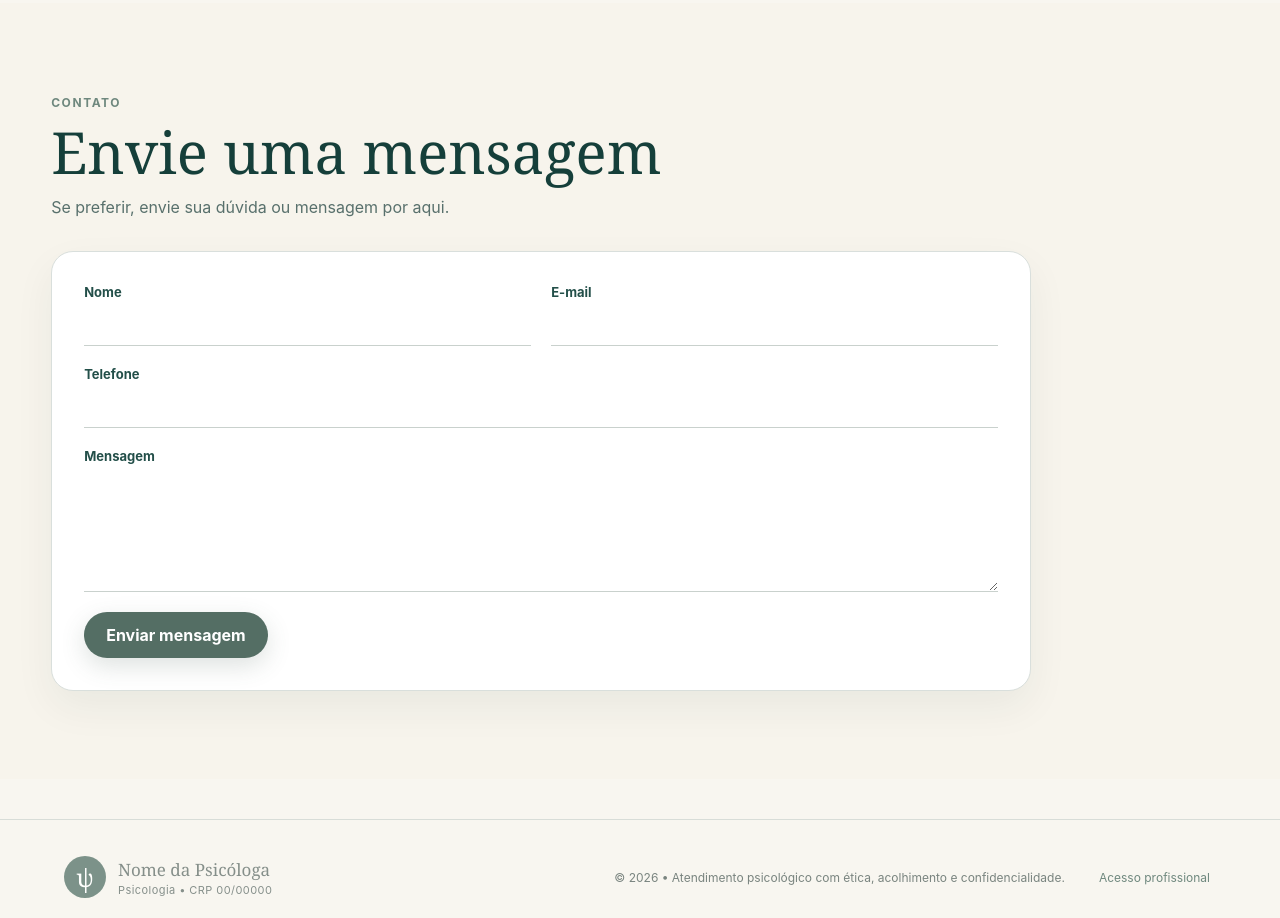
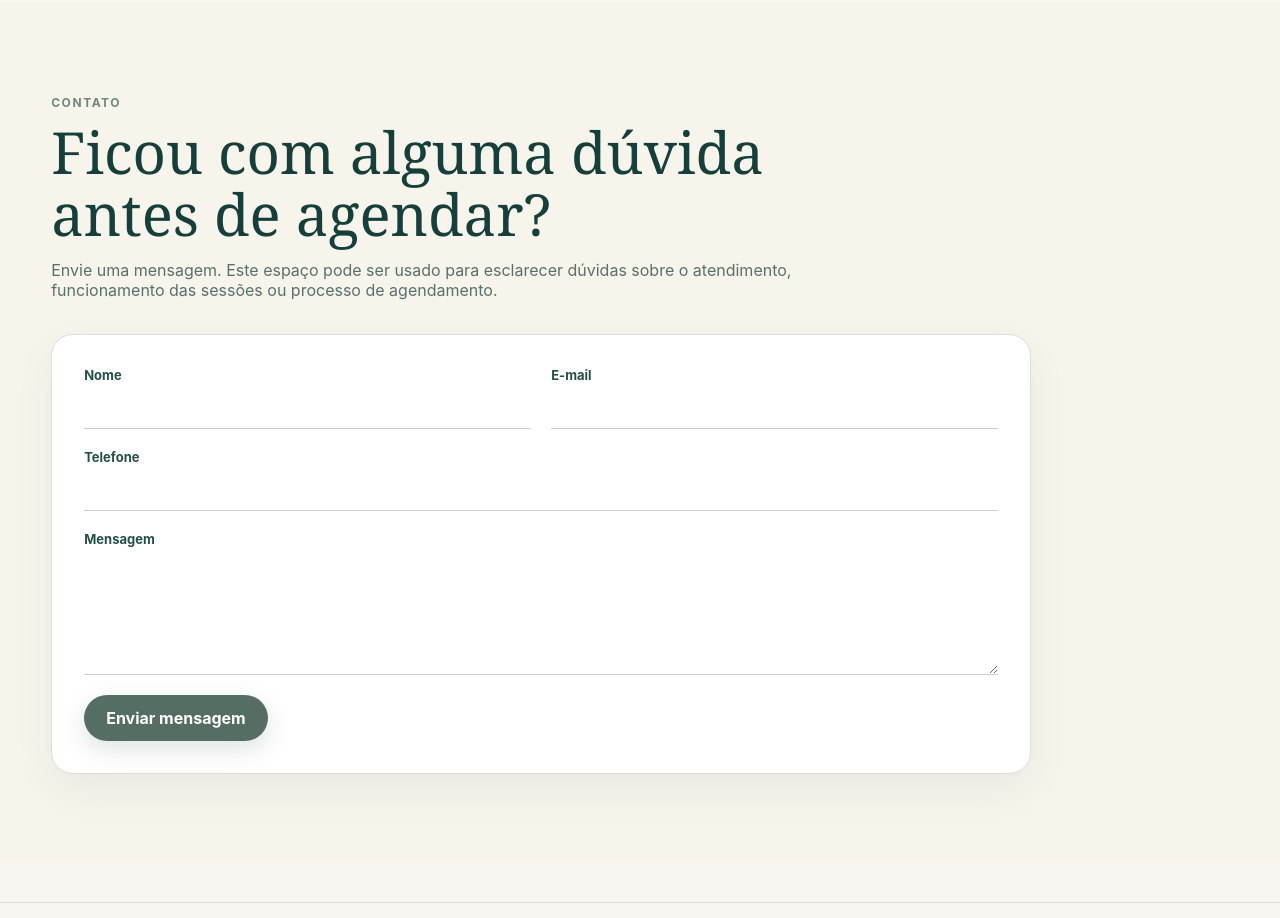
Before and after one commit to 3drnstore/site-psicologa, a React (Vite) app: page / in a window 1280 px wide. Shown: the part 5460-6378 px from the top of the page. Built offline with nearby package versions, Linux system fonts and the light colour scheme.

Commit message:
Make contact section more welcoming

```diff
--- a/src/contact-section-enhancer.ts
+++ b/src/contact-section-enhancer.ts
@@ -11,8 +11,8 @@ function addContactSection() {
   section.innerHTML = `
     <div class="contact-heading">
       <span class="section-kicker">Contato</span>
-      <h2>Envie uma mensagem</h2>
-      <p>Se preferir, envie sua dúvida ou mensagem por aqui.</p>
+      <h2>Ficou com alguma dúvida antes de agendar?</h2>
+      <p>Envie uma mensagem. Este espaço pode ser usado para esclarecer dúvidas sobre o atendimento, funcionamento das sessões ou processo de agendamento.</p>
     </div>
     <form class="contact-form" id="patient-contact-form">
       <div class="contact-row">
```
